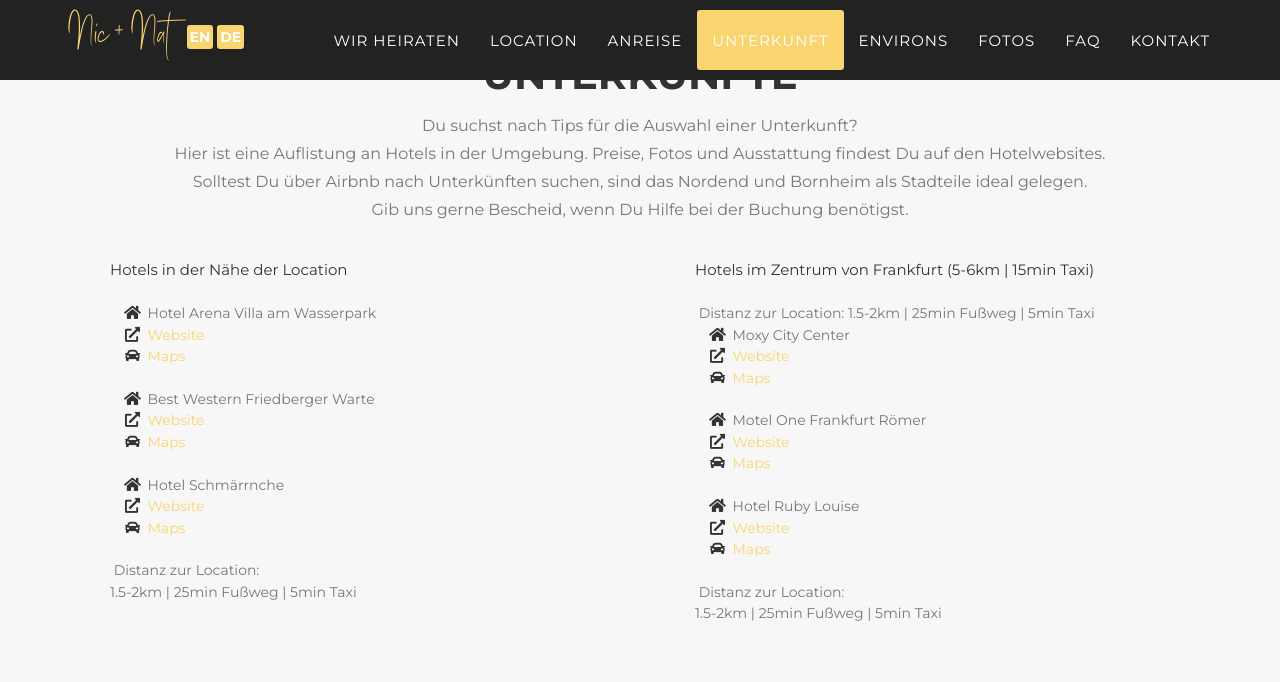
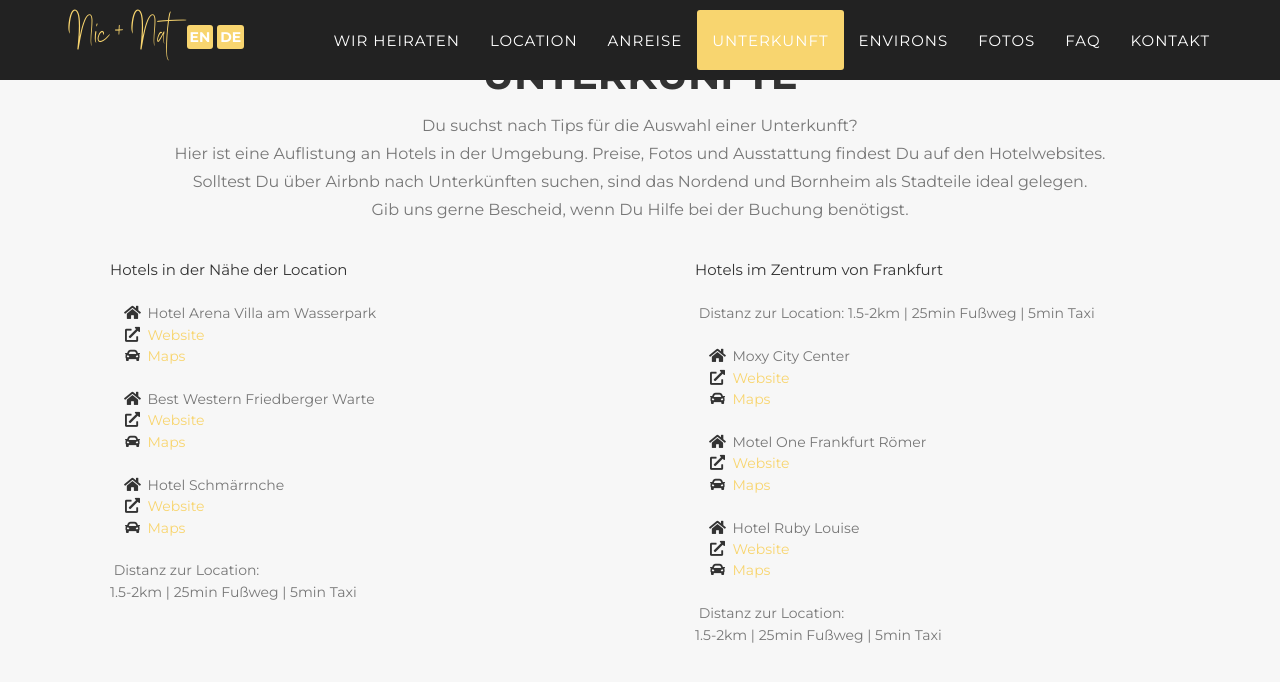
Before and after one commit to nic-nat/wedding, a Jekyll site: the page built from _fr_pages/index.html, in a window 1280 px wide and 900 px high, scrolled down 3788 px. Shown: the top 682 px of the window. Built offline with Jekyll 4.4.1, drawn with Linux system fonts in a browser that asks for light colours; some web fonts are replaced.

Commit message:
Update stay.html

```diff
--- a/_includes/fr_data/stay.html
+++ b/_includes/fr_data/stay.html
@@ -63,11 +63,12 @@
             <div class="col-md-6">
                 <ul style="list-style-type:none;">
                     <li>
-                        Hotels im Zentrum von Frankfurt (5-6km | 15min Taxi)
+                        Hotels im Zentrum von Frankfurt
                         <li><br></li>
                             </li>
                             <span class="text-muted plist"> Distanz zur Location: 1.5-2km | 25min Fußweg | 5min Taxi</span>
                             </li>
+                        <li><br></li>
                         <ul class="fa-ul">
                             <li>
                                 <span class="fa-li"><i class="fa fa-home"></i></span><span class="text-muted plist">Moxy City Center</span>
```
